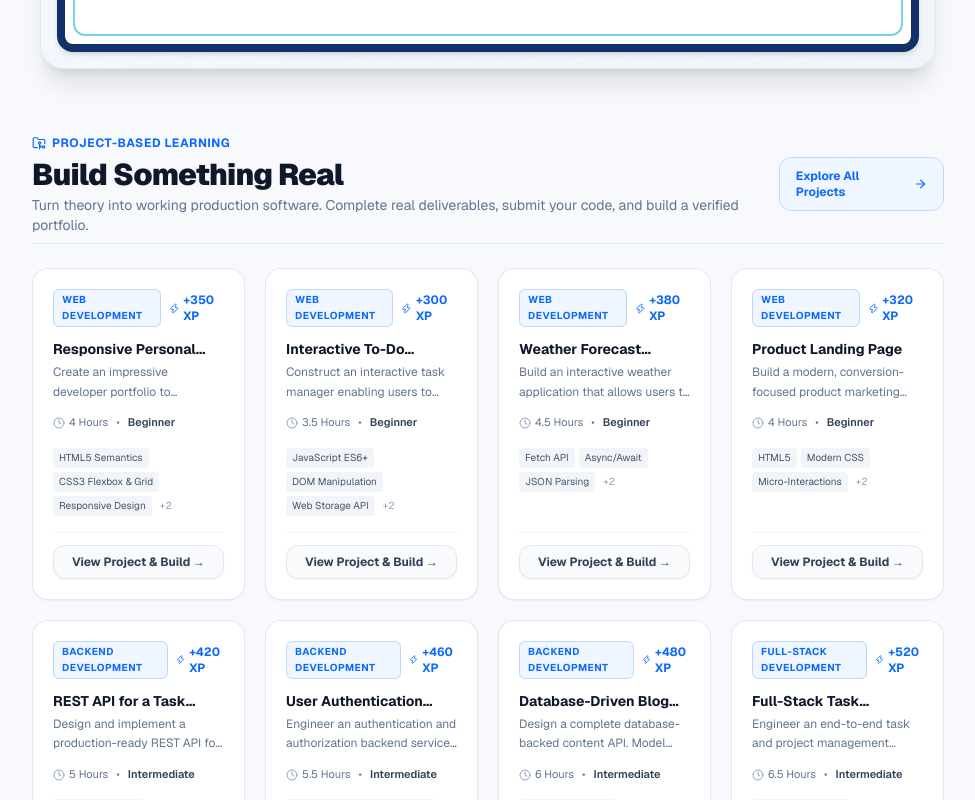
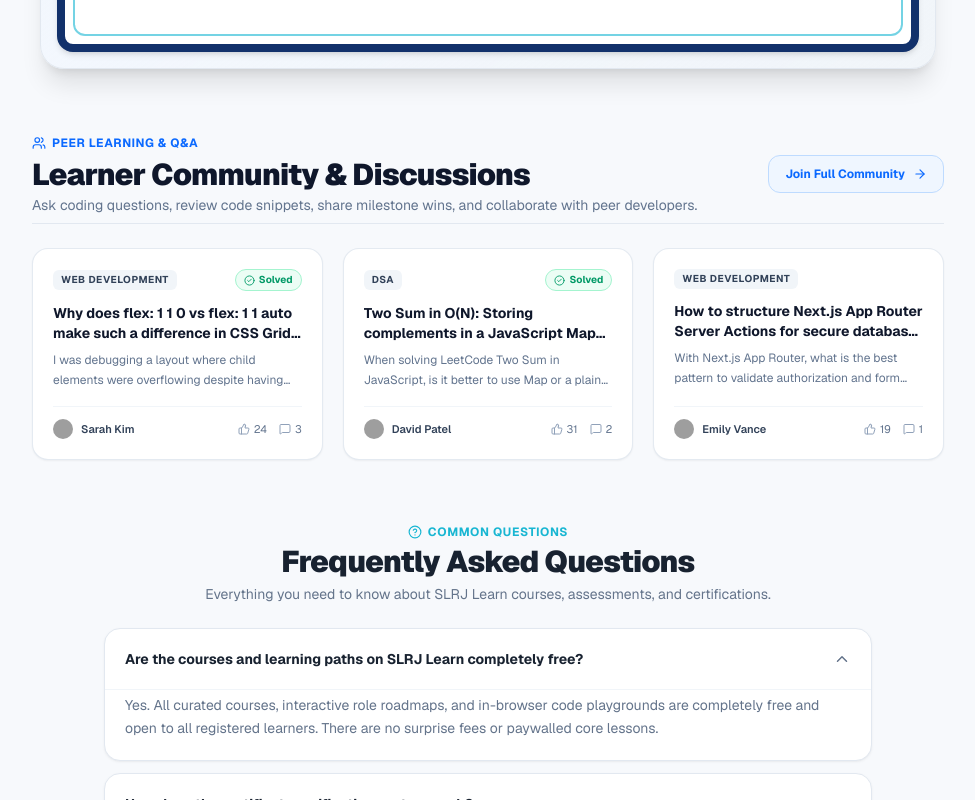
Before and after one commit to slrjdigital-ai/SLRJ-LEARN, a Next.js app: page / in a window 1280 px wide. Shown: the part 4040-4840 px from the top of the page, without its empty margins (296-1271 px from the left). Built offline with nearby package versions, Linux system fonts and the light colour scheme; grey boxes are pictures that could not be loaded.

Commit message:
feat: remove 'Build Something Real' section from home page

```diff
--- a/app/page.tsx
+++ b/app/page.tsx
@@ -6,7 +6,6 @@ import CertificatePreviewSection from "@/components/home/CertificatePreviewSecti
 import HomeWelcomeBanner from "@/components/home/HomeWelcomeBanner";
 import PersonalizedLearningOverview from "@/components/home/PersonalizedLearningOverview";
 import ContinueLearningCard from "@/components/home/ContinueLearningCard";
-import BuildSomethingReal from "@/components/home/BuildSomethingReal";
 import LearningPathDashboard from "@/components/learning-paths/LearningPathDashboard";
 import HomeCommunityPreview from "@/components/home/HomeCommunityPreview";
 import FaqSection from "@/components/home/FaqSection";
@@ -37,16 +36,13 @@ export default function HomePage() {
       {/* ─── 5. Real Certificate Preview & Authentic QR Verification ─── */}
       <CertificatePreviewSection />
 
-      {/* ─── 6. Build Something Real (8 Practical Projects) ─── */}
-      <BuildSomethingReal />
-
-      {/* ─── 7. Peer Discussion Community ─── */}
+      {/* ─── 6. Peer Discussion Community ─── */}
       <HomeCommunityPreview />
 
-      {/* ─── 8. Frequently Asked Questions Accordion ─── */}
+      {/* ─── 7. Frequently Asked Questions Accordion ─── */}
       <FaqSection />
 
-      {/* ─── 9. Why Learn With SLRJ Learn (Platform Benefits & Pillars) ─── */}
+      {/* ─── 8. Why Learn With SLRJ Learn (Platform Benefits & Pillars) ─── */}
       <LearningBenefitsSection />
     </div>
   );
```
